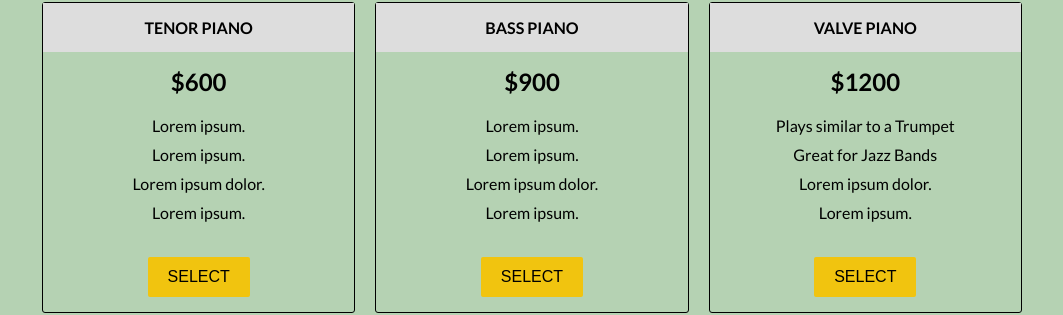
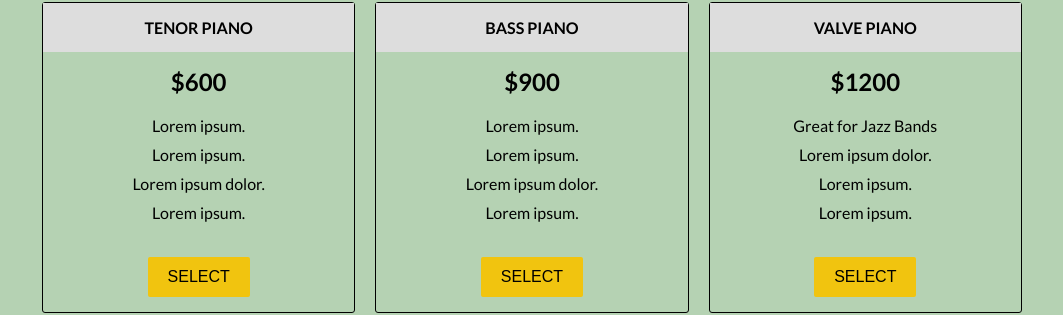
Before and after one commit to justpresh12/Landing-Page, a plain HTML site: page index.html in a window 1280 px wide. Shown: the part 1088-1403 px from the top of the page, without its empty margins (108-1171 px from the left). Drawn offline with Linux system fonts and the light colour scheme.

Commit message:
Update index.html

```diff
--- a/index.html
+++ b/index.html
@@ -112,9 +112,9 @@
             <div class="level">Valve Piano</div>
             <h2>$1200</h2>
             <ol>
-              <li>Plays similar to a Trumpet</li>
               <li>Great for Jazz Bands</li>
               <li>Lorem ipsum dolor.</li>
+              <li>Lorem ipsum.</li>
               <li>Lorem ipsum.</li>
             </ol>
             <button class="btn">Select</button>
```
